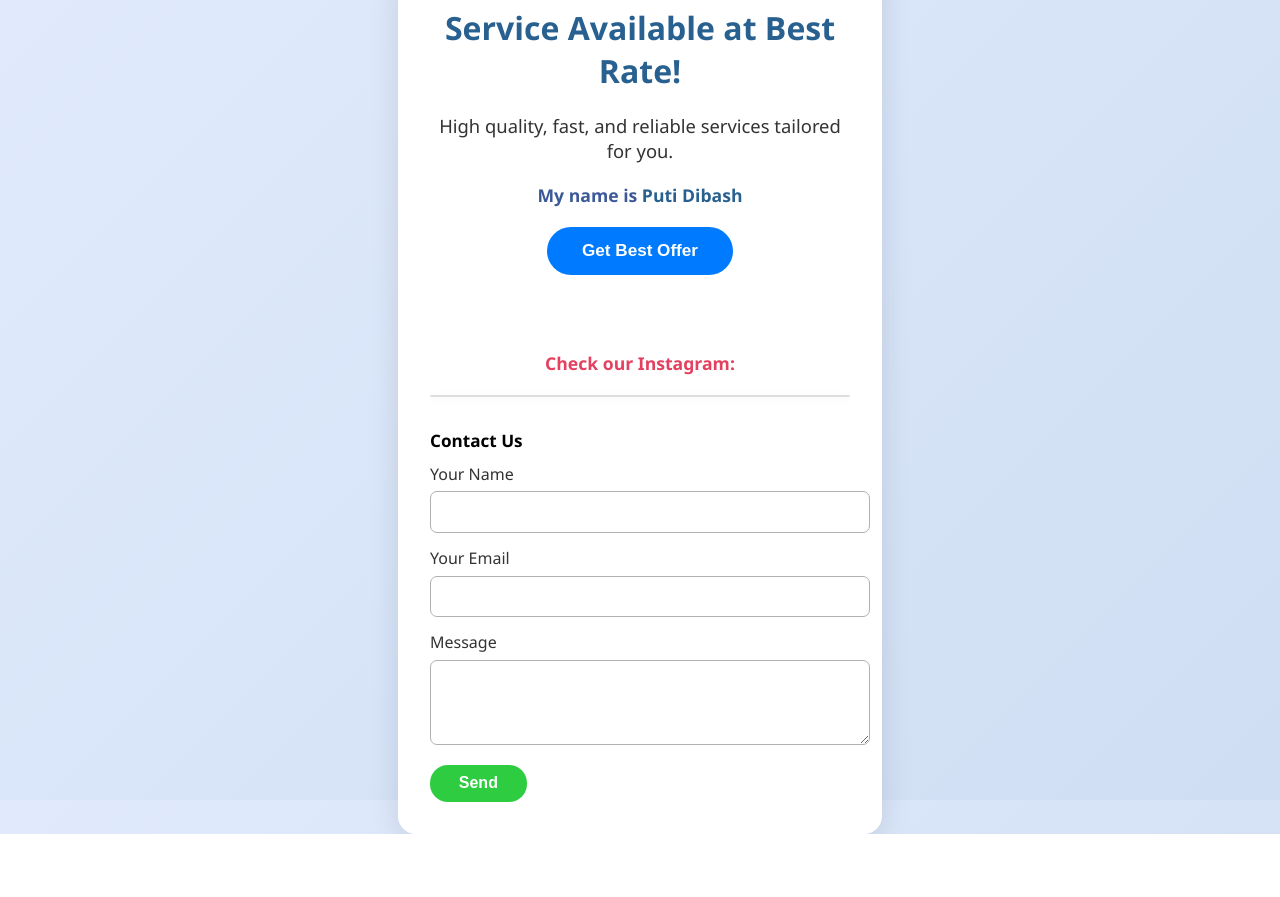
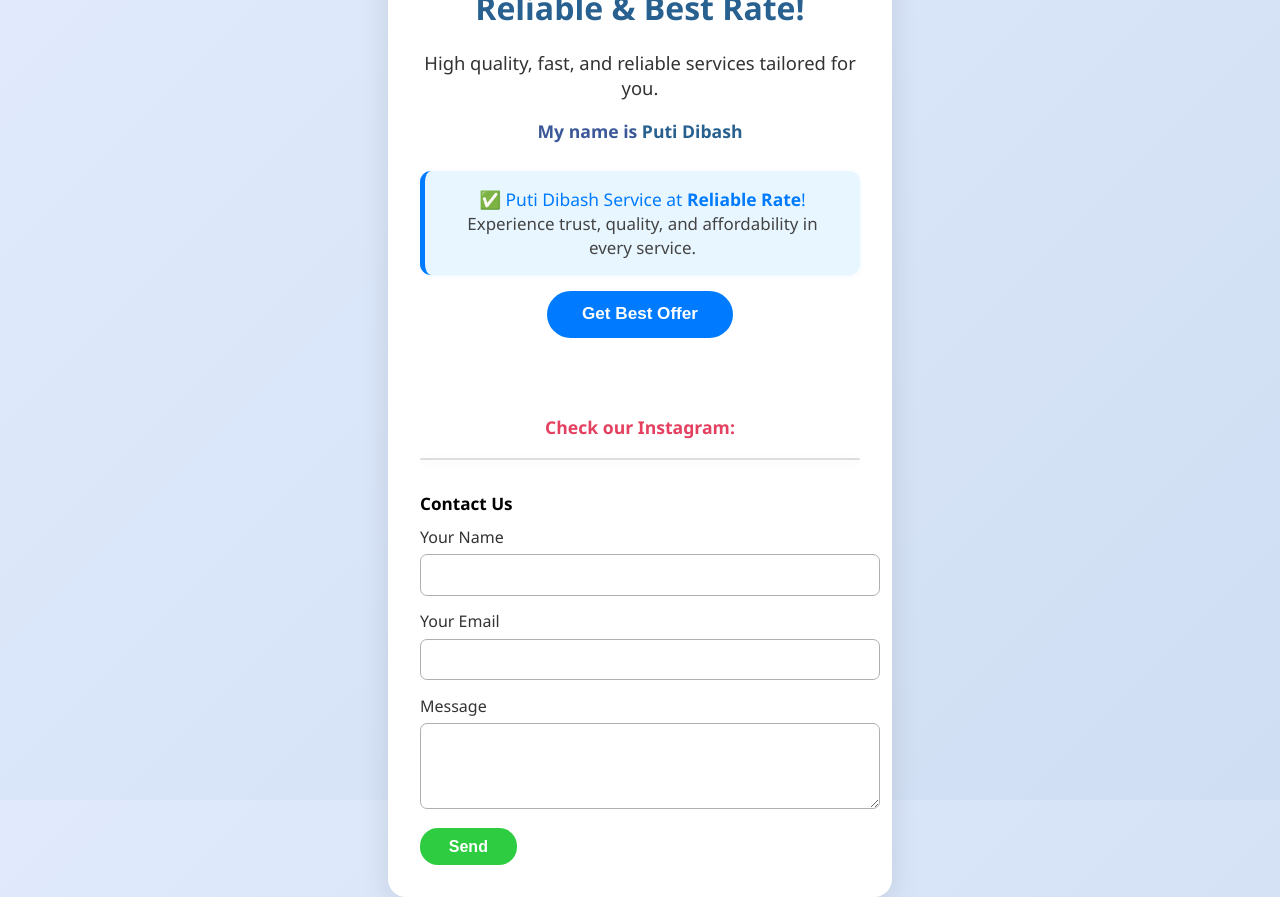
Before and after one commit to luffydon121/Messenger, a plain HTML site: page index.html in a window 1280 px wide. Before the commit the page ends 834 px from the top, so only its background shows below. Drawn offline with Linux system fonts and the light colour scheme; a script that the page names is missing.

Commit message:
Update index.html

```diff
--- a/index.html
+++ b/index.html
@@ -3,7 +3,7 @@
 <head>
     <meta charset="UTF-8">
     <meta name="viewport" content="width=device-width, initial-scale=1.0">
-    <title>Puti Dibash Services - Best Rate</title>
+    <title>Puti Dibash Services - Reliable & Best Rate</title>
     <link rel="stylesheet" href="style.css">
     <style>
         body {
@@ -20,7 +20,7 @@
             border-radius: 18px;
             box-shadow: 0 6px 30px rgba(0,0,0,0.11);
             padding: 2.5rem 2rem 2rem 2rem;
-            max-width: 420px;
+            max-width: 440px;
             text-align: center;
         }
         h1 {
@@ -71,6 +71,17 @@
             border: 1px solid #ddd;
             box-shadow: 0 2px 10px rgba(0,0,0,0.08);
         }
+        .reliable-rate {
+            background: #e8f6ff;
+            color: #007bff;
+            border-left: 5px solid #007bff;
+            border-radius: 11px;
+            padding: 1rem 1.2rem;
+            margin: 1.7rem 0 1rem 0;
+            font-size: 1.09rem;
+            font-weight: 500;
+            box-shadow: 0 1px 5px rgba(0,123,255,0.07);
+        }
         .contact-form {
             margin-top: 2rem;
             text-align: left;
@@ -119,13 +130,19 @@
 </head>
 <body>
     <div class="container">
-        <h1>Service Available at Best Rate!</h1>
+        <h1>Puti Dibash Service at Reliable & Best Rate!</h1>
         <div class="subtitle">
             High quality, fast, and reliable services tailored for you.
         </div>
         <div class="owner">
             My name is <span style="color:#286090;">Puti Dibash</span>
         </div>
+
+        <div class="reliable-rate">
+            ✅ Puti Dibash Service at <b>Reliable Rate</b>!<br>
+            <span style="font-size:0.97em;color:#444;">Experience trust, quality, and affordability in every service.</span>
+        </div>
+
         <button class="service-btn" id="clickMe">Get Best Offer</button>
         <div id="message"></div>
 
```
